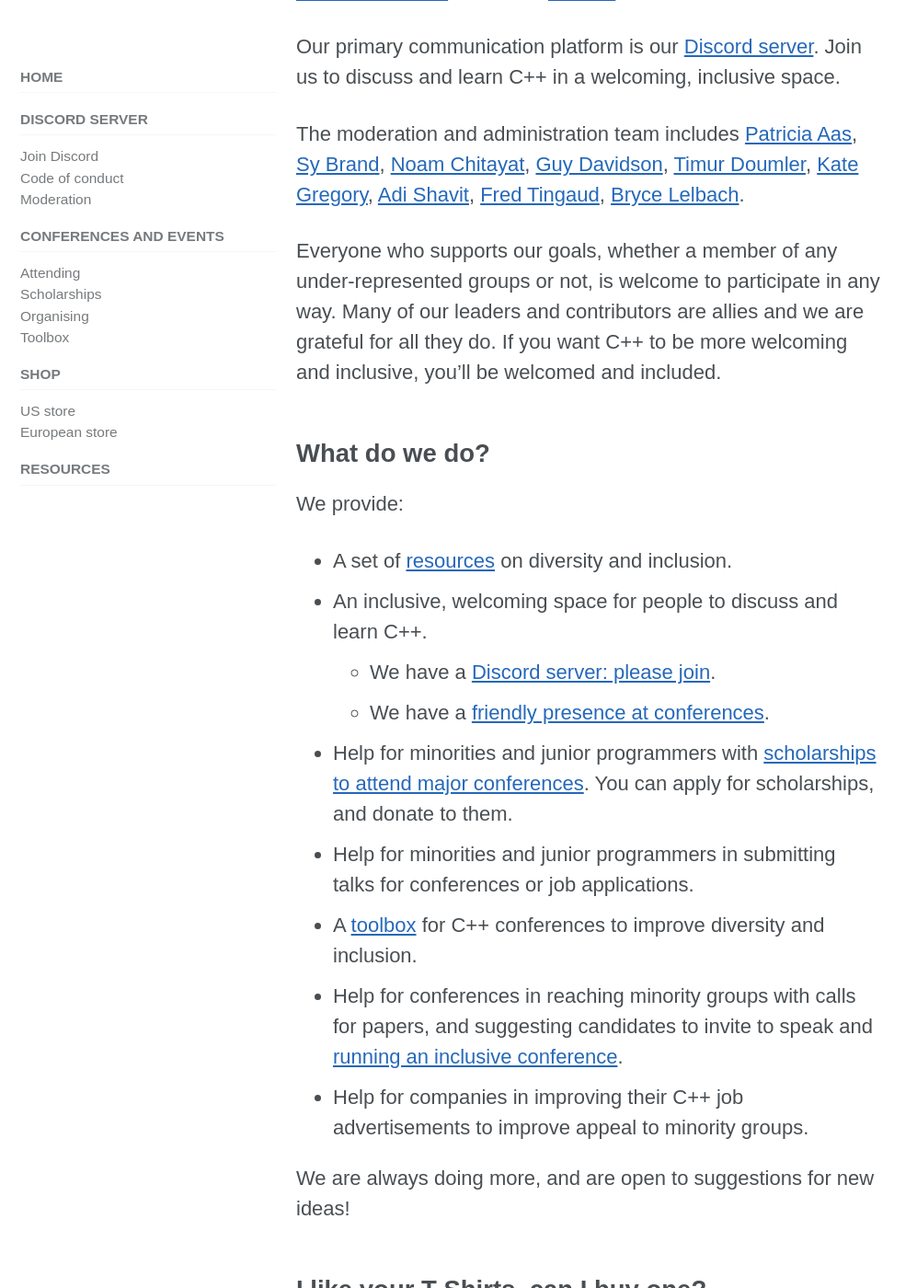
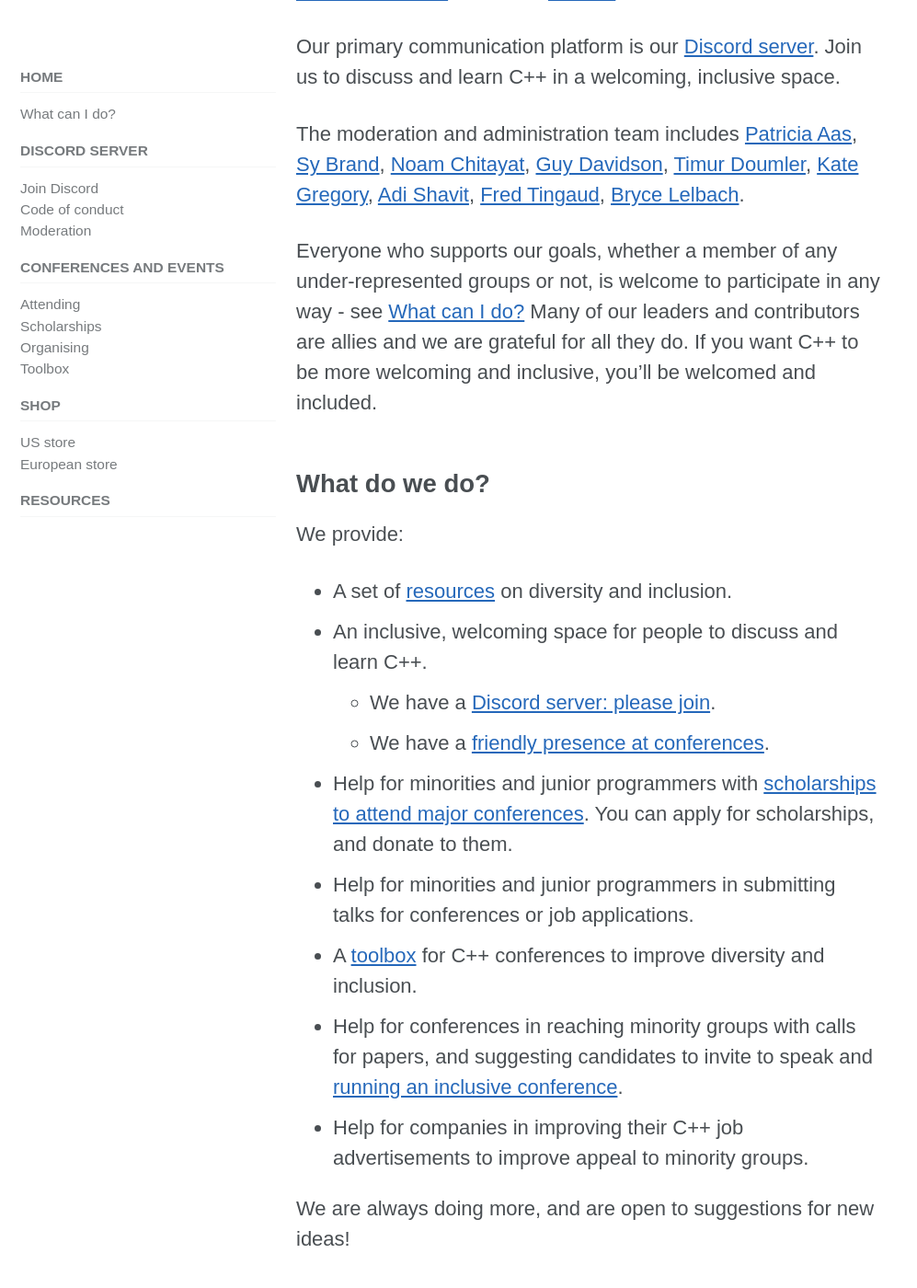
Before and after one commit to include-cpp/include-cpp.github.io, a Jekyll site: the page built from index.md, in a window 1280 px wide and 1400 px high, scrolled down 824 px. Shown: the whole window at 92% size, without its empty margins (0-997 px from the left). Built offline with Jekyll 4.4.1, drawn with Linux system fonts in a browser that asks for light colours; cached includes are drawn as plain includes; nearby versions of some CDN libraries; some of the changed text lies outside the part shown.

Commit message:
Add "What can I do" page

```diff
--- a/_data/navigation.yml
+++ b/_data/navigation.yml
@@ -16,6 +16,9 @@ main:
 sidebar:
   - title: Home
     url: /
+    children:
+      - title: "What can I do?"
+        url: /what-can-i-do/
   - title: Discord Server
     children:
       - title: "Join Discord"
--- a/index.md
+++ b/index.md
@@ -20,7 +20,7 @@ Our primary communication platform is our [Discord server](https://discord.gg/ZP
 
 The moderation and administration team includes [Patricia Aas](https://twitter.com/pati_gallardo), [Sy Brand](https://twitter.com/TartanLlama), [Noam Chitayat](https://twitter.com/_Noam), [Guy Davidson](https://twitter.com/hatcat01), [Timur Doumler](https://twitter.com/timur_audio), [Kate Gregory](https://twitter.com/gregcons), [Adi Shavit](https://twitter.com/AdiShavit), [Fred Tingaud](https://twitter.com/FredTingaudDev), [Bryce Lelbach](https://twitter.com/blelbach).
 
-Everyone who supports our goals, whether a member of any under-represented groups or not, is welcome to participate in any way. Many of our leaders and contributors are allies and we are grateful for all they do. If you want C++ to be more welcoming and inclusive, you'll be welcomed and included.
+Everyone who supports our goals, whether a member of any under-represented groups or not, is welcome to participate in any way - see [What can I do?](/what-can-i-do/) Many of our leaders and contributors are allies and we are grateful for all they do. If you want C++ to be more welcoming and inclusive, you'll be welcomed and included.
 
 ## What do we do?
 
@@ -37,6 +37,10 @@ We provide:
 - Help for companies in improving their C++ job advertisements to improve appeal to minority groups.
 
 We are always doing more, and are open to suggestions for new ideas!
+
+## What can I do?
+
+Thanks for asking - please see [What can I do?](/what-can-i-do/)
 
 ## I like your T-Shirts, can I buy one?
 
```
Also changed, not shown: what-can-i-do.md (added, +14 -0 lines).
